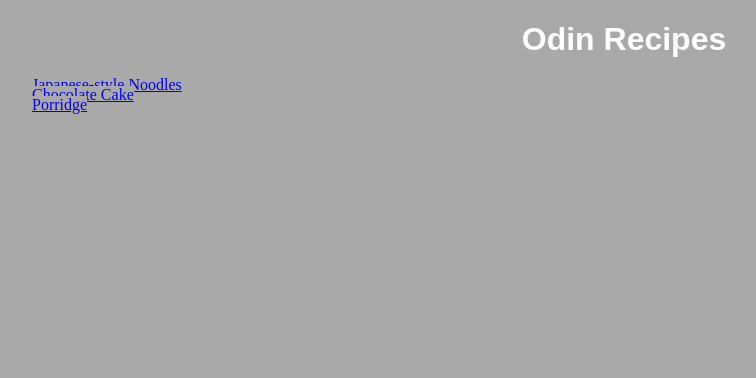
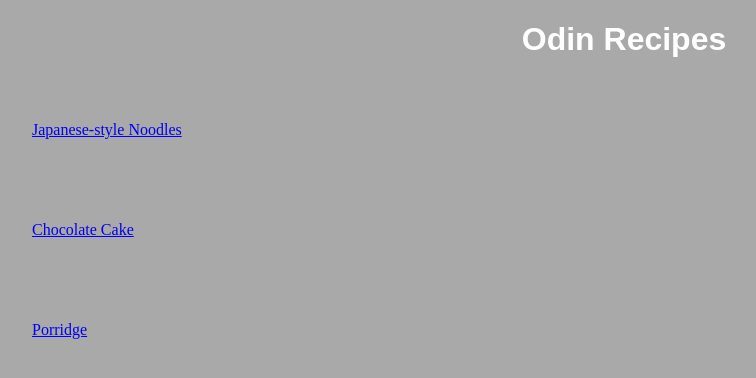
Before and after one commit to lebgoodyear/odin-recipes, a plain HTML site: page index.html in a window 1280 px wide. Shown: the whole page, without its empty margins (16-772 px from the left). Drawn offline with Linux system fonts and the light colour scheme.

Commit message:
Increase line height to fix overlapping

```diff
--- a/styles.css
+++ b/styles.css
@@ -12,5 +12,5 @@ h1 {
 
 ul li {
     list-style: none;
-    line-height: 10px;
+    line-height: 100px;
 }
```
